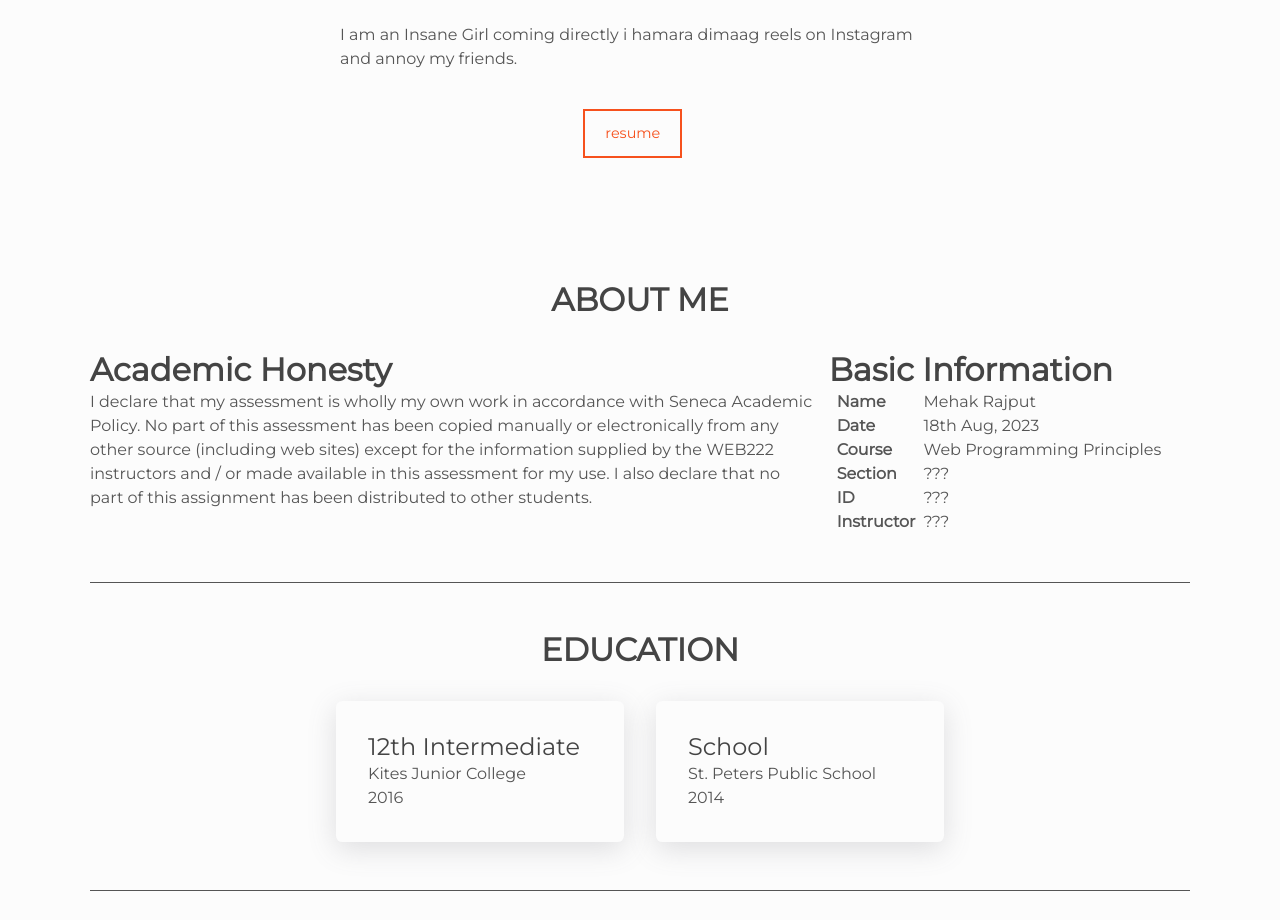
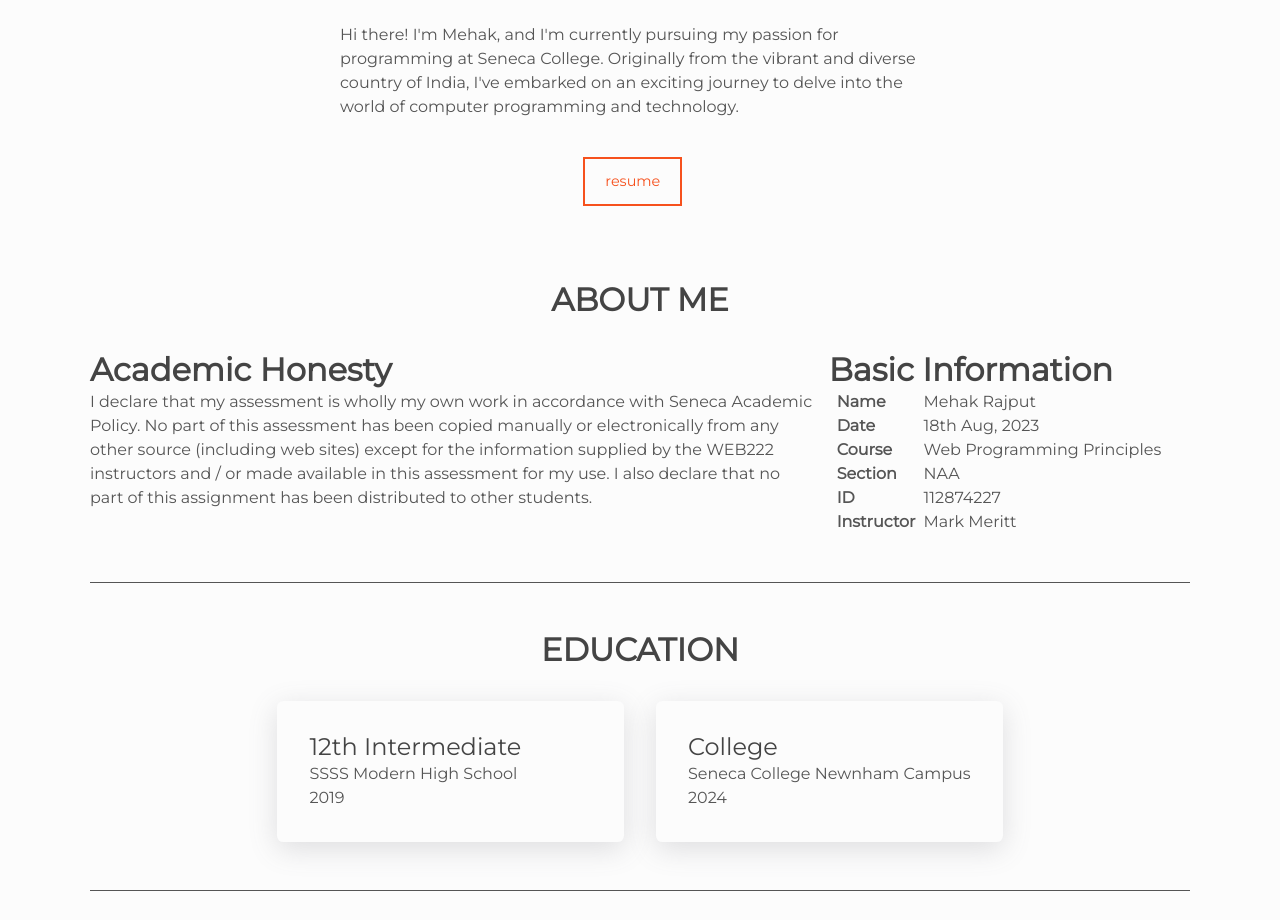
Before and after one commit to mrajput5/personalportfolio, a plain HTML site: page index.html in a window 1280 px wide. Shown: the part 695-1615 px from the top of the page. Drawn offline with Linux system fonts and the light colour scheme.

Commit message:
Update index.html

```diff
--- a/index.html
+++ b/index.html
@@ -56,9 +56,9 @@
       <div class="about center">
         <img style="height: 350px; width: 300px; float: center;" src="mehak.jpg" alt="Image description">
         <h1>Hi, I am <span class="about__name">Mehak Rajput</span></h1>
-        <h2 class="about__role">Mental Hospital Patient</h2>
+        <h2 class="about__role">Computer Programming student</h2>
         <p class="about__desc">
-         I am an Insane Girl coming directly i hamara dimaag reels on Instagram and annoy my friends.
+         Hi there! I'm Mehak, and I'm currently pursuing my passion for programming at Seneca College. Originally from the vibrant and diverse country of India, I've embarked on an exciting journey to delve into the world of computer programming and technology.
         </p>
 
         <div class="about__contact center">
@@ -103,15 +103,15 @@
                   </tr>
                   <tr>
                     <th align="left">Section</th>
-                    <td>???</td>
+                    <td>NAA</td>
                   </tr>
                   <tr>
                     <th align="left">ID</th>
-                    <td>???</td>
+                    <td>112874227</td>
                   </tr>
                   <tr>
                     <th align="left">Instructor</th>
-                    <td> ???</td>
+                    <td> Mark Meritt</td>
                   </tr>
                 </tbody>
               </table>
@@ -128,13 +128,13 @@
         <section class="education_list">
           <section class="education">
             <h3>12th Intermediate</h3>
-            <p>Kites Junior College</p>
-            <span>2016</span>
+            <p>SSSS Modern High School</p>
+            <span>2019</span>
           </section>
           <section class="education">
-            <h3>School</h3>
-            <p>St. Peters Public School</p>
-            <span>2014</span>
+            <h3>College</h3>
+            <p>Seneca College Newnham Campus </p>
+            <span>2024</span>
           </section>
           </section>
         </div>
@@ -243,8 +243,8 @@
       </section>
     </main>
 
-    <footer class="footer">
-        Created By Mehak Rajput
+    <footer>
+        <p>&copy; Mehak Rajput 2023 My Web Page. All rights reserved.</p>
     </footer>
     <script src="./script.js"></script>
   </body>
```
